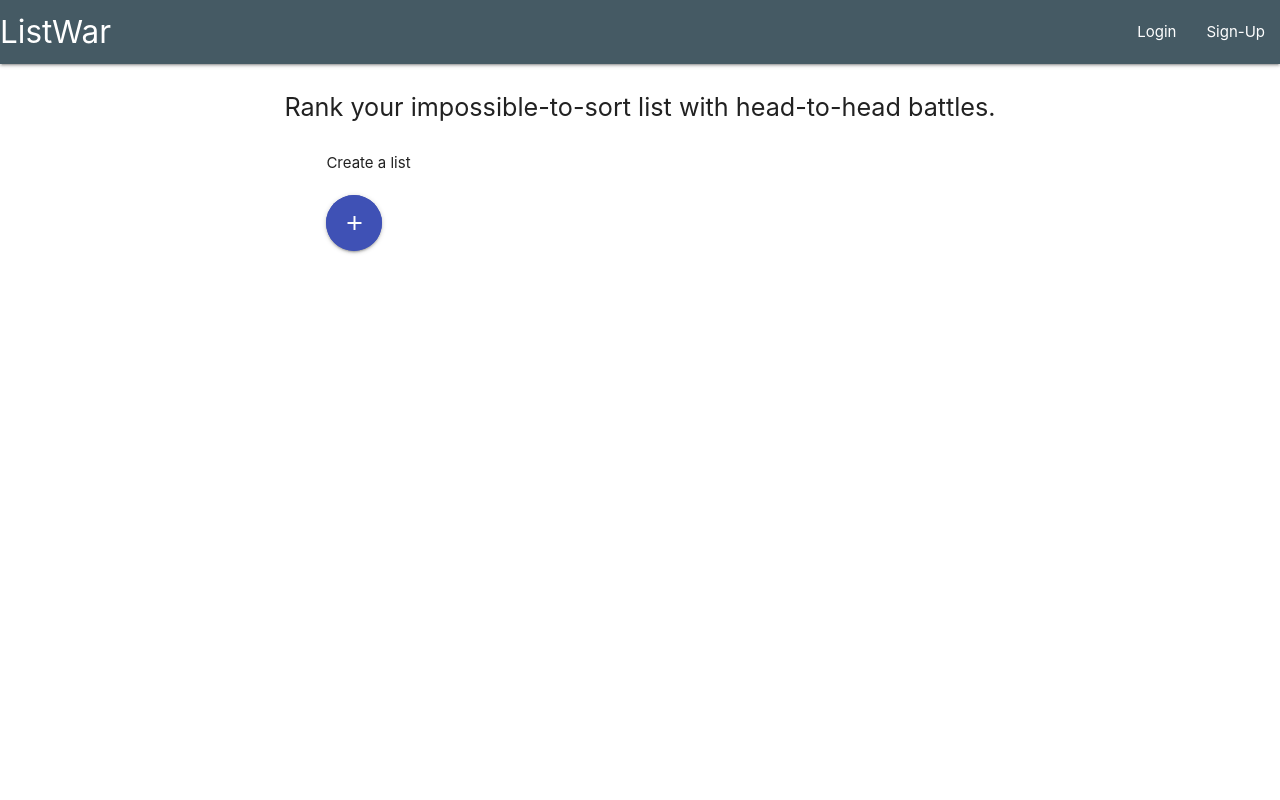
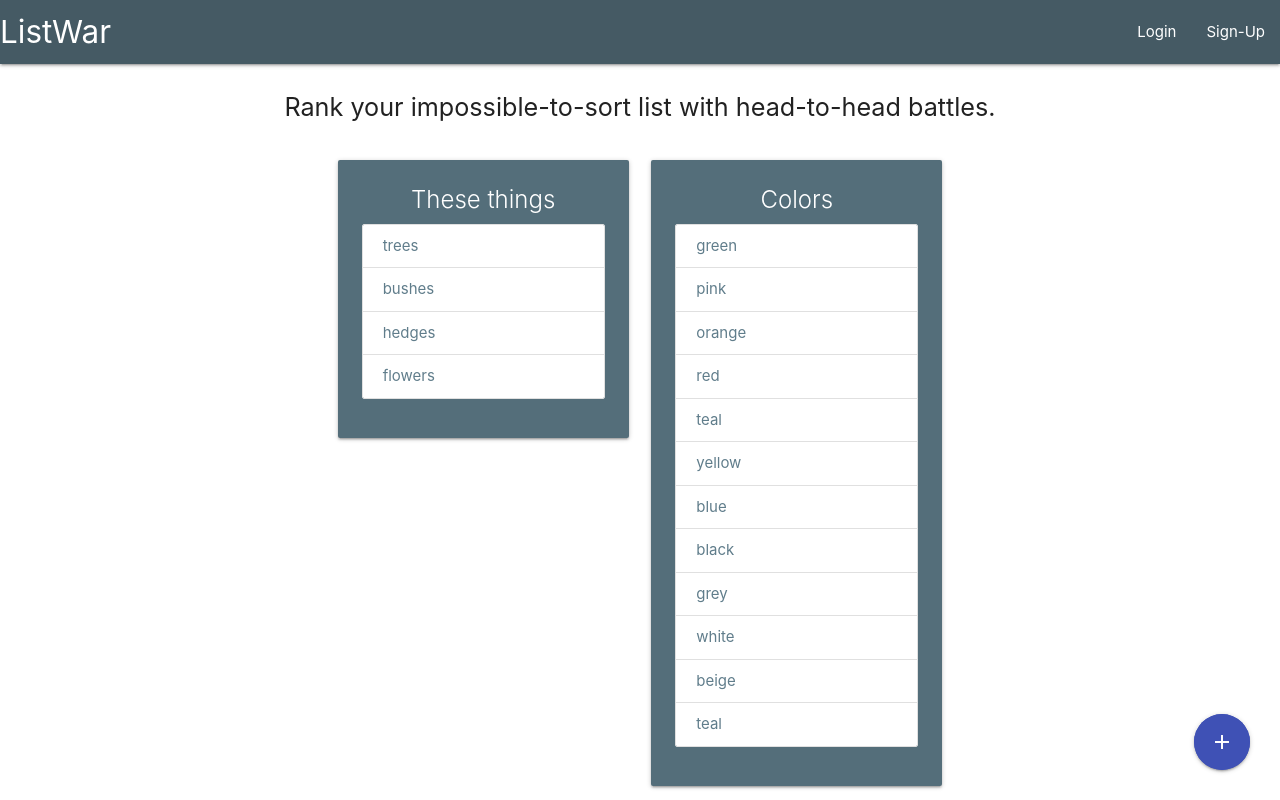
Before and after one commit to DanOswalt/listwar2, a Vue app: page / in a window 1280 px wide. Shown: the top 800 px of the page. Built offline with nearby package versions, Linux system fonts and the light colour scheme.

Commit message:
createlist has add and remove methods

```diff
--- a/src/components/views/CreateList.vue
+++ b/src/components/views/CreateList.vue
@@ -1,20 +1,53 @@
 <template lang="html">
   <div class="createlist container">
-
+    <header>
+      <h3 class="center-align">Create a new list</h3>
+    </header>
+    <div class="row">
+      <form @submit.prevent="addEntry" class="col s8 offset-s2">
+        <div class="row">
+          <div class="input-field">
+            <input type="text" id="entry" v-model="newEntry" autofocus>
+            <label for="entry">Enter items</label>
+          </div>
+        </div>
+        <div class="row">
+          <ul class="entries-list collection">
+            <li v-for="(entry, index) in entries"
+                :key="index"
+                class="collection-item">{{ entry }}
+                <i @click="removeEntry(index)" class="material-icons red-text right remove">remove_circle_outline</i>
+            </li>
+          </ul>
+        </div>
+      </form>
+    </div>
   </div>
 </template>
 
 <script>
-// import savedLists from '@/mock/savedLists.json'
-
 export default {
   name: 'CreateList',
   data () {
-    return {}
+    return {
+      newEntry: '',
+      entries: []
+    }
+  },
+  methods: {
+    addEntry: function () {
+      this.entries.push(this.newEntry)
+      this.newEntry = ''
+    },
+    removeEntry: function (index) {
+      this.entries.splice(index, 1)
+    }
   }
 }
 </script>
 
 <style lang="css">
-
+  .createlist .remove {
+    cursor: pointer;
+  }
 </style>
--- a/src/components/views/Home.vue
+++ b/src/components/views/Home.vue
@@ -15,8 +15,8 @@
         </ul>
         <div v-else>Create a list</div>
       </div>
-      <router-link to="/createlist" class="btn-floating btn-large indigo pulse"><i class="material-icons">add</i></router-link>
     </section>
+    <router-link to="/createlist" class="createlist-btn btn-floating btn-large indigo pulse"><i class="material-icons">add</i></router-link>
   </div>
 </template>
 
@@ -31,14 +31,24 @@ export default {
   },
   data () {
     return {
-      savedLists: null
+      savedLists
     }
   }
 }
 </script>
 
 <style lang="css">
+  .home {
+    height: 100vh;
+  }
+
   .home .thumbnail {
-    cursor: pointer
+    cursor: pointer;
+  }
+
+  .createlist-btn {
+    position: fixed;
+    bottom: 2em;
+    right: 2em;
   }
 </style>
```
